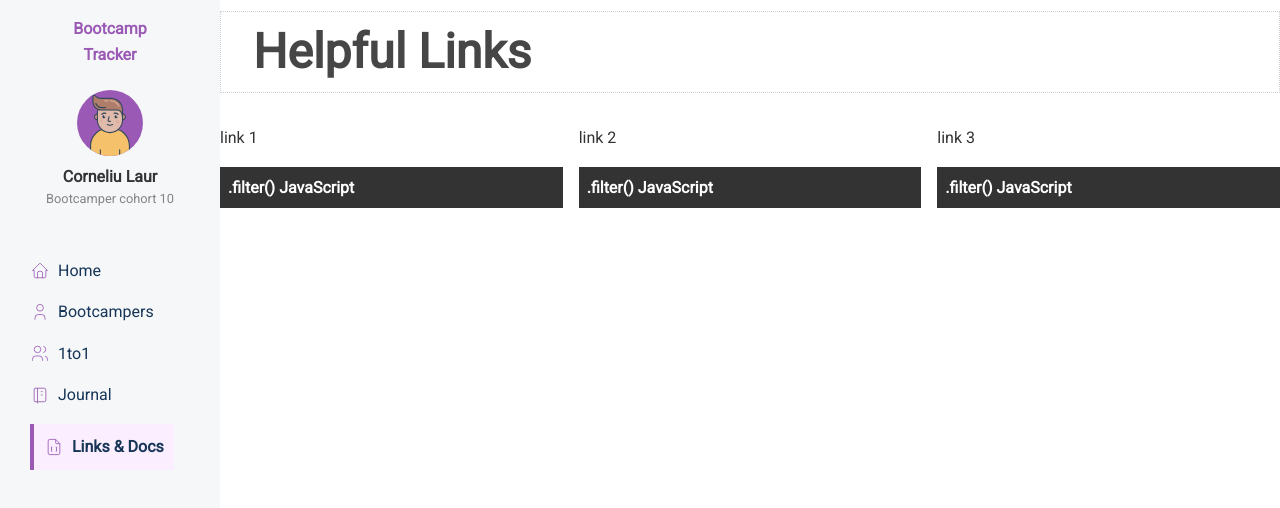
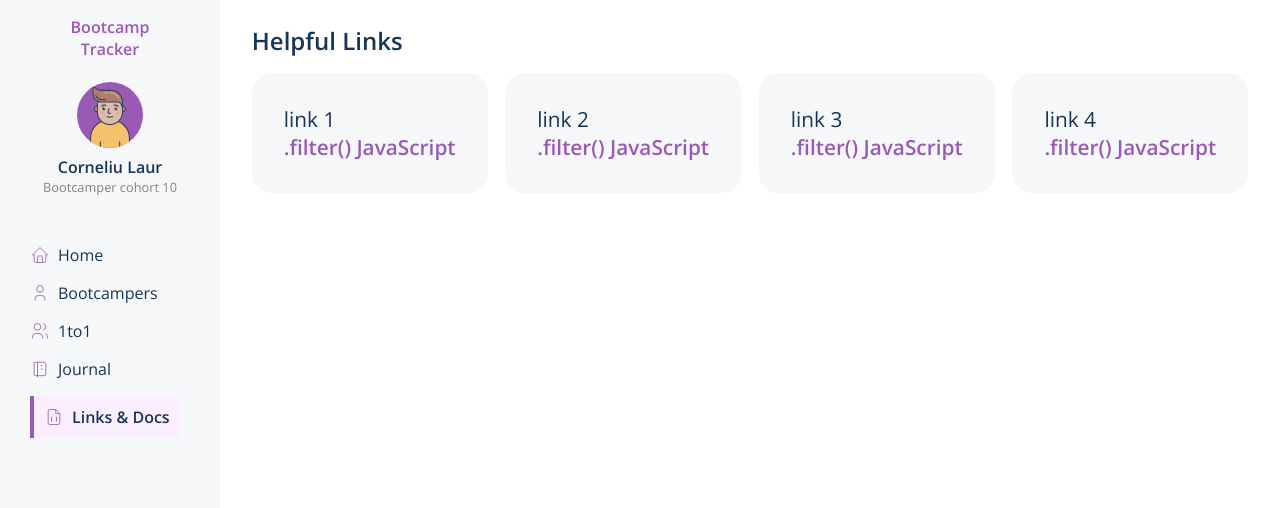
Before and after one commit to SchoolOfCode/national-project-week-antonio-kazeem-and-sofia, a React (Create React App) app in the folder client/: page /LinksDocs in a window 1280 px wide. Shown: the top 508 px of the page. Built offline with nearby package versions, Linux system fonts and the light colour scheme.

Commit message:
Final touch to styles

```diff
--- a/client/src/components/1to1/1to1.css
+++ b/client/src/components/1to1/1to1.css
@@ -1,4 +1,4 @@
-.section {
+.onetoone-container {
   width: 94%;
   margin-top: 1.5rem;
   margin-left: auto;
@@ -8,9 +8,8 @@
   margin-bottom: 0.5rem;
 }
 
-.section h1 {
+.onetoone-container h1 {
   font-size: 1.5rem;
-  margin-bottom: 1.5rem;
 }
 
 .list-container {
@@ -20,22 +19,41 @@
 }
 
 .meeting-details {
+  display: flex;
+  margin-top: 1rem;
+  padding: 2rem;
+  border-radius: 10px;
   width: 100%;
-  margin-top: 1.5rem;
-  margin-left: auto;
-  margin-right: auto;
-  display: flex;
-  flex-direction: column;
-  margin-bottom: 0.5rem;
+  flex-direction: row;
+  align-items: center;
   background-color: #f5f7f9;
 }
 
-.things {
-  margin-left: 0.5rem;
-  margin-bottom: 0.8rem;
+.avatar-onetoone {
+  width: 100px;
+  background-color: #3498db;
+  border-radius: 50px;
+  margin-right: 1rem;
 }
 
-.coach{
-  margin-bottom: 0.5rem;
-  margin-left: 2.5rem;
+.card-meeting-text {
+  line-height: 1.7rem;
 }
+
+.coach-name {
+  font-weight: 900;
+  color: #9b59b6;
+}
+
+.card-meeting-text a {
+  color: #3498db;
+}
+
+.meeting-date {
+  font-weight: 900;
+}
+
+.things-to-do-title {
+  font-size: 1rem;
+  margin-bottom: 1rem;
+}
--- a/client/src/components/LinksDocs/LinksDocs.css
+++ b/client/src/components/LinksDocs/LinksDocs.css
@@ -1,396 +1,38 @@
-@import url("https://fonts.googleapis.com/css?family=Roboto");
-
-/* Global Styles */
-:root {
-  --dark-color: #333333;
-  --light-color: #f4f4f4;
-  --danger-color: #dc3545;
-  --success-color: #28a745;
+.linkdocs-container {
+  width: 94%;
+  display: flex;
+  flex-direction: column;
+  margin-top: 1.5rem;
+  margin-left: auto;
+  margin-right: auto;
+  margin-bottom: 0.5rem;
+  font-size: 1.5rem;
 }
 
-* {
-  box-sizing: border-box;
-  margin: 0;
-  padding: 0;
-}
-
-body {
-  font-family: "Roboto", sans-serif;
-  font-size: 1rem;
-  line-height: 1.6;
-  background-color: #fff;
-  color: #333;
-}
-
-/* Utilities */
-.container {
-  max-width: 1100px;
-  margin: auto;
-  overflow: hidden;
-  padding: 0 2rem;
-}
-
-/* Text Styles*/
-.x-large {
-  font-size: 4rem;
-  line-height: 1.2;
-  margin-bottom: 1rem;
-}
-
-.large {
-  font-size: 3rem;
-  line-height: 1.2;
-  margin-bottom: 1rem;
-}
-
-.lead {
+.linkdocs-title {
   font-size: 1.5rem;
   margin-bottom: 1rem;
 }
 
-.text-center {
-  text-align: center;
+.linkdocs-card-container {
+  display: flex;
+  justify-content: space-between;
 }
 
-.text-primary {
-  color: var(--primary-color);
+.linkdocs-card {
+  padding: 2rem;
+  border-radius: 20px;
+  background-color: #f5f7f9;
 }
 
-.text-dark {
-  color: var(--dark-color);
+.linkdocs-card a {
+  color: #9b59b6;
 }
 
-.text-success {
-  color: var(--success-color);
+.my-1 {
+  font-size: 1.3rem;
 }
 
-.text-danger {
-  color: var(--danger-color);
+.bg-dark {
+  font-size: 1.3rem;
 }
-
-.text-center {
-  text-align: center;
-}
-
-.text-right {
-  text-align: right;
-}
-
-.text-left {
-  text-align: left;
-}
-
-/* Center All */
-.all-center {
-  display: flex;
-  flex-direction: column;
-  width: 100%;
-  margin: auto;
-  justify-content: center;
-  align-items: center;
-  text-align: center;
-}
-
-/* Cards */
-.card {
-  padding: 1rem;
-  border: #ccc 1px dotted;
-  margin: 0.7rem 0;
-}
-
-/* List */
-.list {
-  margin: 0.5rem 0;
-}
-
-.list li {
-  padding-bottom: 0.3rem;
-}
-
-/* Padding */
-.p {
-  padding: 0.5rem;
-}
-.p-1 {
-  padding: 1rem;
-}
-.p-2 {
-  padding: 2rem;
-}
-.p-3 {
-  padding: 3rem;
-}
-.py {
-  padding: 0.5rem 0;
-}
-.py-1 {
-  padding: 1rem 0;
-}
-.py-2 {
-  padding: 2rem 0;
-}
-.py-3 {
-  padding: 3rem 0;
-}
-
-/* Margin */
-.m {
-  margin: 0.5rem;
-}
-.m-1 {
-  margin: 1rem;
-}
-.m-2 {
-  margin: 2rem;
-}
-.m-3 {
-  margin: 3rem;
-}
-.my {
-  margin: 0.5rem 0;
-}
-.my-1 {
-  margin: 1rem 0;
-}
-.my-2 {
-  margin: 2rem 0;
-}
-.my-3 {
-  margin: 3rem 0;
-}
-
-/* Grid */
-.grid-2 {
-  display: grid;
-  grid-template-columns: repeat(2, 1fr);
-  grid-gap: 1rem;
-}
-
-.grid-3 {
-  display: grid;
-  grid-template-columns: repeat(3, 1fr);
-  grid-gap: 1rem;
-}
-
-.grid-4 {
-  display: grid;
-  grid-template-columns: repeat(4, 1fr);
-  grid-gap: 1rem;
-}
-
-.btn {
-  display: inline-block;
-  background: var(--light-color);
-  color: #333;
-  padding: 0.4rem 1.3rem;
-  font-size: 1rem;
-  border: none;
-  cursor: pointer;
-  margin-right: 0.5rem;
-  transition: opacity 0.2s ease-in;
-  outline: none;
-}
-
-.btn-link {
-  background: none;
-  padding: 0;
-  margin: 0;
-}
-
-.btn-block {
-  display: block;
-  width: 100%;
-}
-
-.btn-sm {
-  font-size: 0.8rem;
-  padding: 0.3rem 1rem;
-  margin-right: 0.2rem;
-}
-
-.badge {
-  display: inline-block;
-  font-size: 0.8rem;
-  padding: 0.2rem 0.7rem;
-  text-align: center;
-  margin: 0.3rem;
-  background: var(--light-color);
-  color: #333;
-  border-radius: 5px;
-}
-
-.alert {
-  padding: 0.7rem;
-  margin: 1rem 0;
-  opacity: 0.9;
-  background: var(--light-color);
-  color: #333;
-}
-
-.btn-primary,
-.bg-primary,
-.badge-primary,
-.alert-primary {
-  background: var(--primary-color);
-  color: #fff;
-}
-
-.btn-light,
-.bg-light,
-.badge-light,
-.alert-light {
-  background: var(--light-color);
-  color: #333;
-}
-
-.btn-dark,
-.bg-dark,
-.badge-dark,
-.alert-dark {
-  background: var(--dark-color);
-  color: #fff;
-}
-
-.btn-danger,
-.bg-danger,
-.badge-danger,
-.alert-danger {
-  background: var(--danger-color);
-  color: #fff;
-}
-
-.btn-success,
-.bg-success,
-.badge-success,
-.alert-success {
-  background: var(--success-color);
-  color: #fff;
-}
-
-.btn-white,
-.bg-white,
-.badge-white,
-.alert-white {
-  background: #fff;
-  color: #333;
-  border: #ccc solid 1px;
-}
-
-.btn:hover {
-  opacity: 0.8;
-}
-
-.bg-light,
-.badge-light {
-  border: #ccc solid 1px;
-}
-
-.round-img {
-  border-radius: 50%;
-}
-
-/* Forms */
-input {
-  margin: 1.2rem 0;
-}
-
-.form-text {
-  display: block;
-  margin-top: 0.3rem;
-  color: #888;
-}
-
-input[type="text"],
-input[type="email"],
-input[type="password"],
-input[type="date"],
-select,
-textarea {
-  display: block;
-  width: 100%;
-  padding: 0.4rem;
-  font-size: 1.2rem;
-  border: 1px solid #ccc;
-}
-
-input[type="submit"],
-button {
-  font: inherit;
-}
-
-table th,
-table td {
-  padding: 1rem;
-  text-align: left;
-}
-
-table th {
-  background: var(--light-color);
-}
-
-/* Navbar */
-.navbar {
-  display: flex;
-  justify-content: space-between;
-  align-items: center;
-  padding: 0.7rem 2rem;
-  z-index: 1;
-  width: 100%;
-  opacity: 0.9;
-  margin-bottom: 1rem;
-}
-
-.navbar ul {
-  display: flex;
-}
-
-.navbar a {
-  color: #fff;
-  padding: 0.45rem;
-  margin: 0 0.25rem;
-}
-
-.navbar a:hover {
-  color: var(--light-color);
-}
-
-.navbar .welcome span {
-  margin-right: 0.6rem;
-}
-
-/* Mobile Styles */
-@media (max-width: 700px) {
-  .hide-sm {
-    display: none;
-  }
-
-  .grid-2,
-  .grid-3,
-  .grid-4 {
-    grid-template-columns: 1fr;
-  }
-
-  /* Text Styles */
-  .x-large {
-    font-size: 3rem;
-  }
-
-  .large {
-    font-size: 2rem;
-  }
-
-  .lead {
-    font-size: 1rem;
-  }
-
-  /* Navbar */
-  .navbar {
-    display: block;
-    text-align: center;
-  }
-
-  .navbar ul {
-    text-align: center;
-    justify-content: center;
-  }
-}
--- a/client/src/components/LinksDocs/index.js
+++ b/client/src/components/LinksDocs/index.js
@@ -5,13 +5,15 @@ import "./LinksDocs.css";
 const LinksDocs = () => {
   return (
     <Fragment>
-      <h2 className="large navbar card">Helpful Links</h2>
-      <section className="grid-3">
-        <section>
+      <div className="linkdocs-container">
+        <h2 className="linkdocs-title">Helpful Links</h2>
+        <section className="linkdocs-card-container">
+          <section className="linkdocs-card">
             <p className="my-1">link 1</p>
             <a
               href="https://developer.mozilla.org/en-US/docs/Web/JavaScript/Reference/Global_Objects/Array/filter"
               target="_blank"
+              rel="noreferrer"
             >
               <p className="bg-dark p">
                 <strong>.filter() JavaScript</strong>
@@ -19,11 +21,12 @@ const LinksDocs = () => {
             </a>
           </section>
 
-        <section>
+          <section className="linkdocs-card">
             <p className="my-1">link 2</p>
             <a
               href="https://developer.mozilla.org/en-US/docs/Web/JavaScript/Reference/Global_Objects/Array/filter"
               target="_blank"
+              rel="noreferrer"
             >
               <p className="bg-dark p">
                 <strong>.filter() JavaScript</strong>
@@ -31,18 +34,32 @@ const LinksDocs = () => {
             </a>
           </section>
 
-        <section>
+          <section className="linkdocs-card">
             <p className="my-1">link 3</p>
             <a
               href="https://developer.mozilla.org/en-US/docs/Web/JavaScript/Reference/Global_Objects/Array/filter"
               target="_blank"
+              rel="noreferrer"
             >
               <p className="bg-dark p">
                 <strong>.filter() JavaScript</strong>
               </p>
             </a>
           </section>
+          <section className="linkdocs-card">
+            <p className="my-1">link 4</p>
+            <a
+              href="https://developer.mozilla.org/en-US/docs/Web/JavaScript/Reference/Global_Objects/Array/filter"
+              target="_blank"
+              rel="noreferrer"
+            >
+              <p className="bg-dark">
+                <strong>.filter() JavaScript</strong>
+              </p>
+            </a>
           </section>
+        </section>
+      </div>
     </Fragment>
   );
 };
--- a/client/src/components/Table/index.js
+++ b/client/src/components/Table/index.js
@@ -11,7 +11,7 @@ const Contacts = () => {
 
   useEffect(() => {
     async function getData() {
-      const response = await fetch(`https://caz1.herokuapp.com/users`);
+      const response = await fetch(`http://localhost:3001/users`);
       const data = await response.json();
       setuserData(data.payload);
     }
@@ -33,7 +33,7 @@ const Contacts = () => {
 
   return (
     <>
-      <h1 className="section-title">Bootcamper directory</h1>
+      <h1 className="section-title">Bootcampers directory</h1>
       <div className="user-search-form">
         <div className="search">
           <label className="search-form-input-label">
--- a/client/src/components/Table/table.css
+++ b/client/src/components/Table/table.css
@@ -110,7 +110,7 @@
 .search-form-input-label input {
   border: 1px solid #e7e9ef;
   background-color: #f9fbfc;
-  padding: 0.8rem;
+  padding: 0.9rem;
   width: 97%;
   color: #838f9b;
   outline-color: #cd9fdf;
```
Also changed, not shown: client/src/components/1to1/index.js (+23 -8 lines), 2 other files (tests, documents, lock files or other folders). Lines whose indentation alone changed are shown as unchanged.
